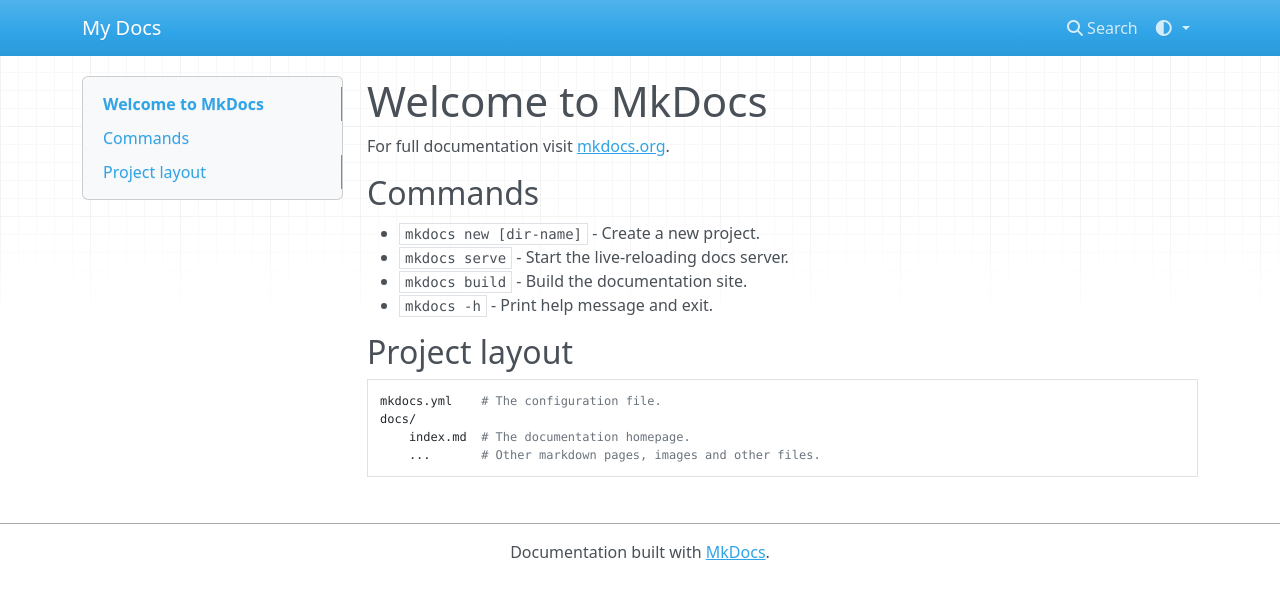
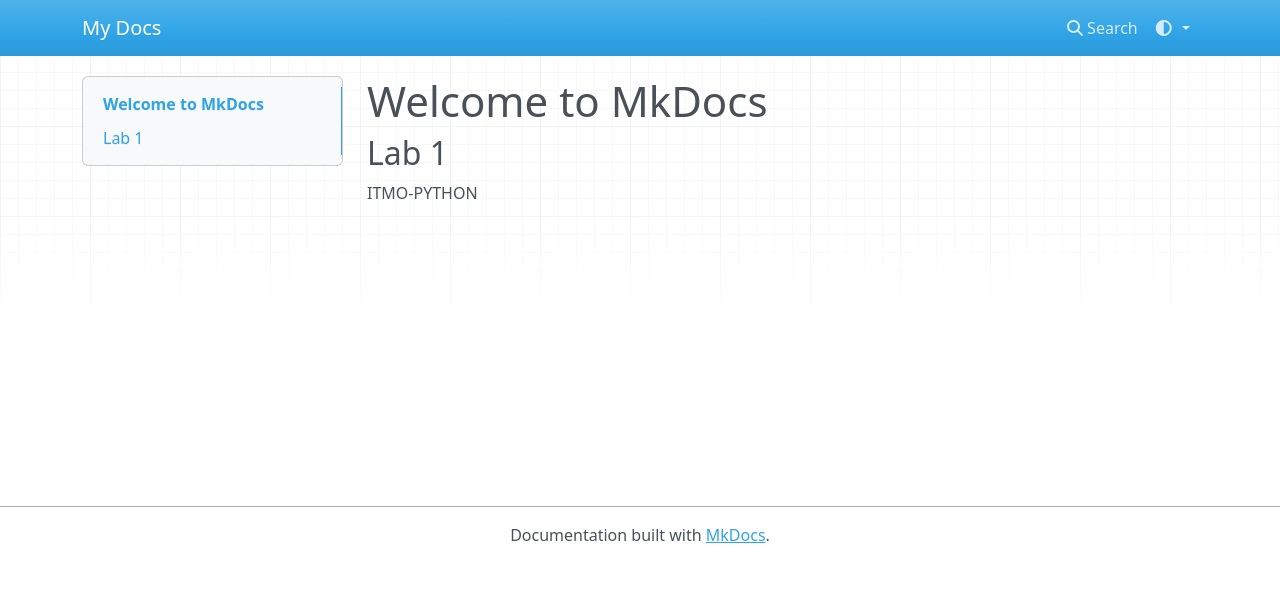
Before and after one commit to KashapovK/mkdocs-site, an MkDocs documentation site: the page built from docs/index.md, in a window 1280 px wide. Shown: the top 599 px of the page. Built offline with MkDocs 1.6.1, drawn with Linux system fonts in a browser that asks for light colours; nearby versions of some CDN libraries.

Commit message:
Update index.md

```diff
--- a/docs/index.md
+++ b/docs/index.md
@@ -1,17 +1,4 @@
 # Welcome to MkDocs
 
-For full documentation visit [mkdocs.org](https://www.mkdocs.org).
-
-## Commands
-
-* `mkdocs new [dir-name]` - Create a new project.
-* `mkdocs serve` - Start the live-reloading docs server.
-* `mkdocs build` - Build the documentation site.
-* `mkdocs -h` - Print help message and exit.
-
-## Project layout
-
-    mkdocs.yml    # The configuration file.
-    docs/
-        index.md  # The documentation homepage.
-        ...       # Other markdown pages, images and other files.
+## Lab 1
+ITMO-PYTHON
```
